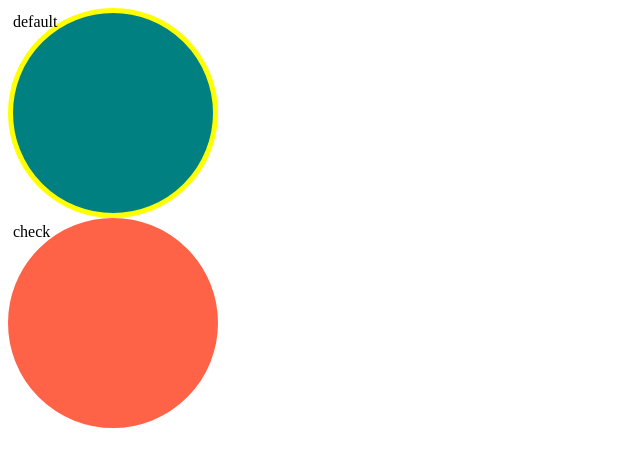
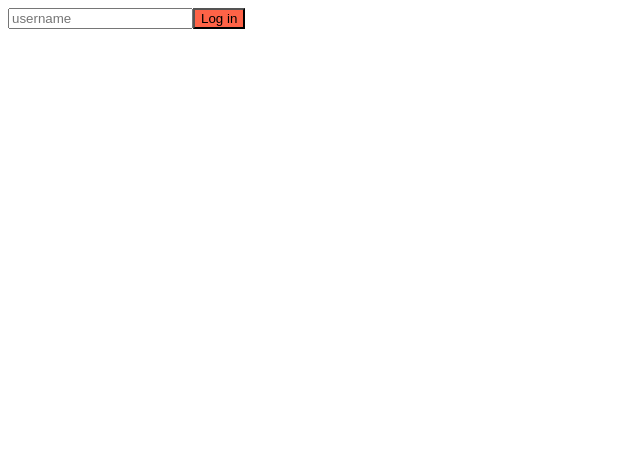
Before and after one commit to OneHyun/coinTracker, a React (Create React App) app: page / in a window 1280 px wide. Shown: the top 466 px of the page, without its empty margins (0-640 px from the left). Built offline with nearby package versions, Linux system fonts and the light colour scheme.

Commit message:
Add deco files for Theme

```diff
--- a/package.json
+++ b/package.json
@@ -47,6 +47,7 @@
     "@types/node": "^18.6.4",
     "@types/react": "^18.0.15",
     "@types/react-dom": "^18.0.6",
+    "@types/react-query": "^1.2.9",
     "@types/styled-components": "^5.1.25",
     "typescript": "^4.7.4"
   }
--- a/src/App.tsx
+++ b/src/App.tsx
@@ -1,11 +1,37 @@
 import Circle from "./components/Circle";
+import React, { useState } from "react";
+import { env } from "process";
+import styled from "styled-components";
 
+const Button = styled.button`
+  background-color: ${(props) => props.theme.btnColor};
+`;
 const App = () => {
-  console.log("test");
+  const [value, setValue] = useState("");
+  const onChange = (event: React.FormEvent<HTMLInputElement>) => {
+    const {
+      currentTarget: { value },
+    } = event;
+    console.log("Changing", value);
+    setValue(value);
+  };
+
+  const onSubmit = (event: React.FormEvent<HTMLFormElement>) => {
+    event.preventDefault();
+    console.log("Hello", value);
+  };
+
   return (
     <div>
-      <Circle bgColor="teal" borderColor="yellow" />
-      <Circle bgColor="tomato" text="check" />
+      <form onSubmit={onSubmit}>
+        <input
+          value={value}
+          onChange={onChange}
+          type="text"
+          placeholder="username"
+        />
+        <Button>Log in</Button>
+      </form>
     </div>
   );
 };
--- a/src/index.tsx
+++ b/src/index.tsx
@@ -2,16 +2,7 @@ import React from "react";
 import ReactDOM from "react-dom/client";
 import { ThemeProvider } from "styled-components";
 import App from "./App";
-
-const darkTheme = {
-  textColor: "whitesmoke",
-  backgroundColor: "#111",
-};
-
-const lightTheme = {
-  textColor: "#111",
-  backgroundColor: "whitesmoke",
-};
+import { darkTheme, lightTheme } from "./theme";
 
 const root = ReactDOM.createRoot(
   document.getElementById("root") as HTMLElement
--- /dev/null
+++ b/src/theme.ts
@@ -0,0 +1,13 @@
+import { DefaultTheme } from "styled-components";
+
+export const darkTheme: DefaultTheme = {
+  textColor: "whitesmoke",
+  bgColor: "#111",
+  btnColor: "tomato",
+};
+
+export const lightTheme: DefaultTheme = {
+  textColor: "#111",
+  bgColor: "whitesmoke",
+  btnColor: "teal",
+};
```
Also changed, not shown: src/styled.d.ts (added, +9 -0 lines), 1 other file (tests, documents, lock files or other folders).
